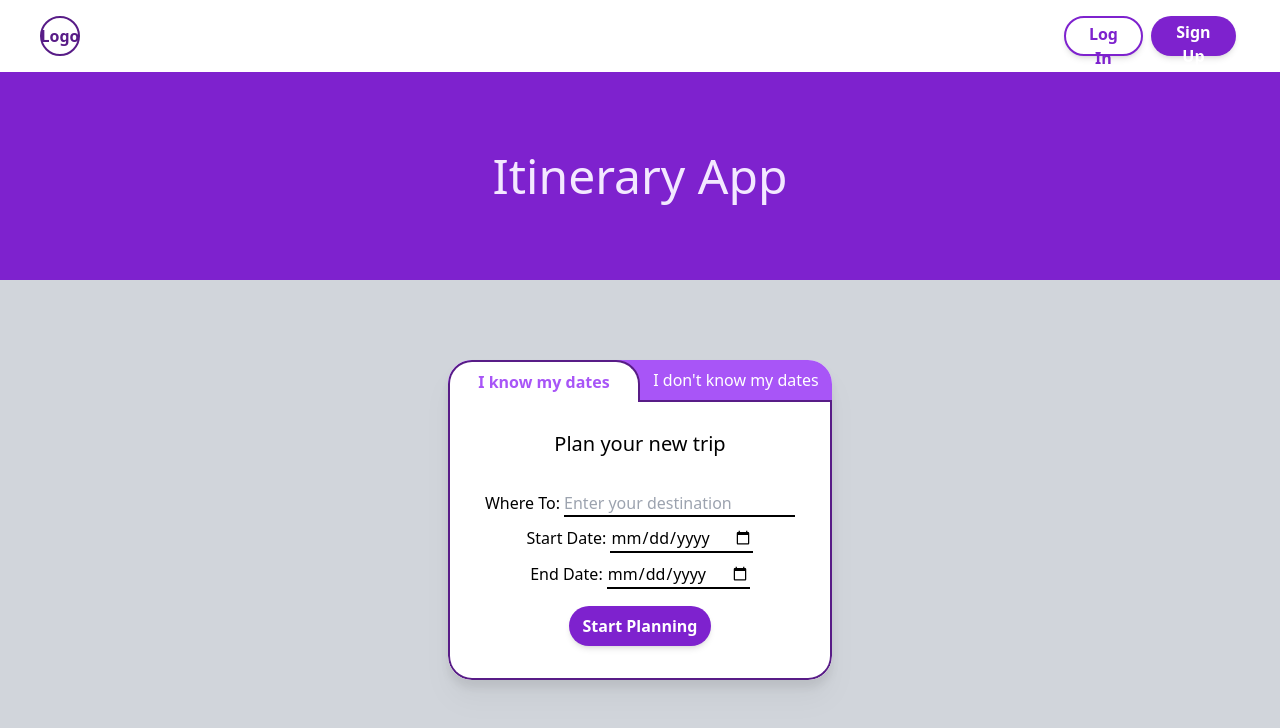
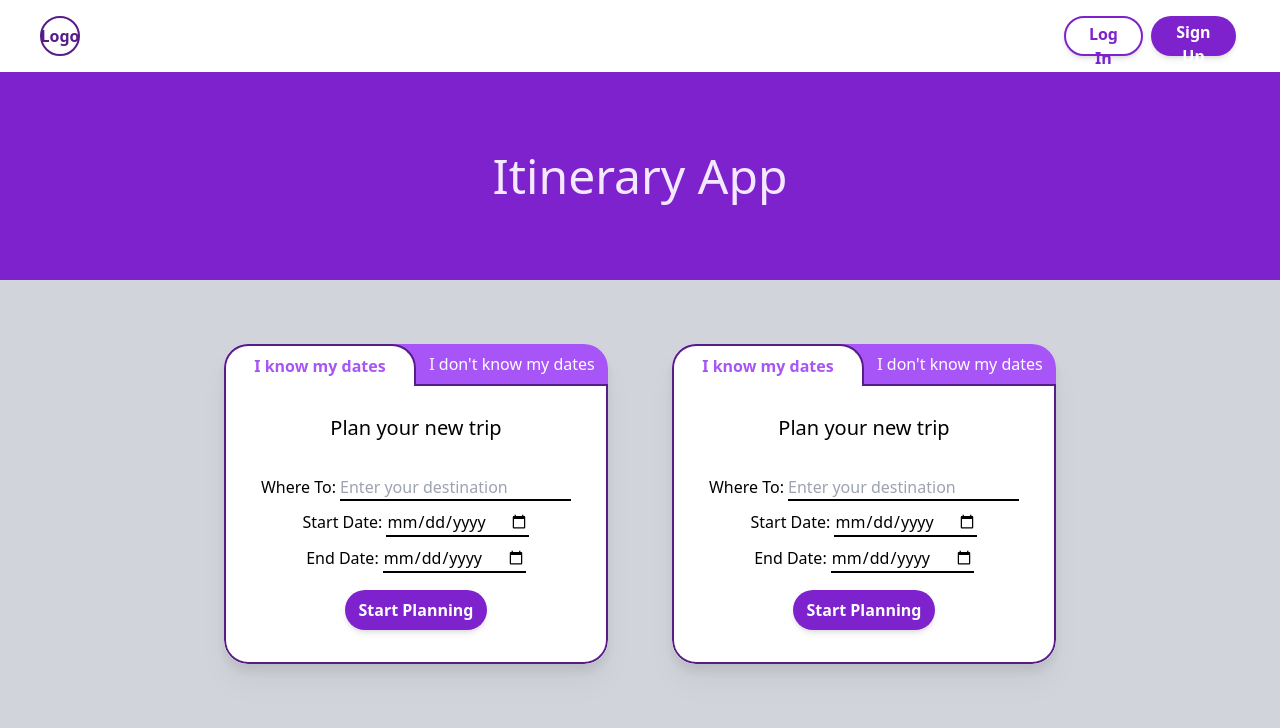
Before and after one commit to MK-Codecademy/itinerary-app, a React (Create React App) app: page / in a window 1280 px wide. Shown: the top 728 px of the page. Built offline with nearby package versions, Linux system fonts and the light colour scheme.

Commit message:
feat: add landing page layout

```diff
--- a/src/App.tsx
+++ b/src/App.tsx
@@ -1,14 +1,12 @@
 import React from "react";
-import Hero from "./components/Hero";
-import Navbar from "./components/Navbar"
-import PlanNewTrip from "./components/PlanNewTrip"
+import LandingPage from "./views/LandingPage";
+import Navbar from "./components/Navbar";
 
 function App() {
   return (
     <div>
       <Navbar />
-      <Hero />
-      <PlanNewTrip />
+      <LandingPage />
     </div>
   );
 }
--- a/src/index.css
+++ b/src/index.css
@@ -10,7 +10,7 @@ body {
 
 /* #region global styles */
 .card {
-  @apply bg-white rounded-3xl flex flex-col items-center drop-shadow-xl mx-auto my-20 overflow-hidden h-80;
+  @apply bg-white rounded-3xl flex flex-col items-center drop-shadow-xl mx-auto overflow-hidden h-80;
 }
 
 .tab-wrapper {
@@ -115,3 +115,13 @@ header {
 	@apply bg-white text-red-600 border-red-600 border-2 border-solid hover:text-white hover:bg-red-600;
 }
 /* #end component button */
+
+/* #region landing page */
+.landing-page {
+  @apply h-full
+}
+
+.landing-page .card-grid {
+  @apply grid grid-cols-2 gap-x-16 mx-auto w-fit pt-16;
+}
+/* #endregion landing page */
--- /dev/null
+++ b/src/views/LandingPage.tsx
@@ -0,0 +1,18 @@
+import React from "react";
+import Hero from "../components/Hero";
+import PlanNewTrip from "../components/PlanNewTrip";
+
+function LandingPage() {
+  // replace second PlanNewTrip card with the Log In/Sign Up card when ready
+  return (
+    <div className="landing-page">
+      <Hero />
+      <div className="card-grid">
+        <PlanNewTrip />
+        <PlanNewTrip />
+      </div>
+    </div>
+  );
+}
+
+export default LandingPage;
```
